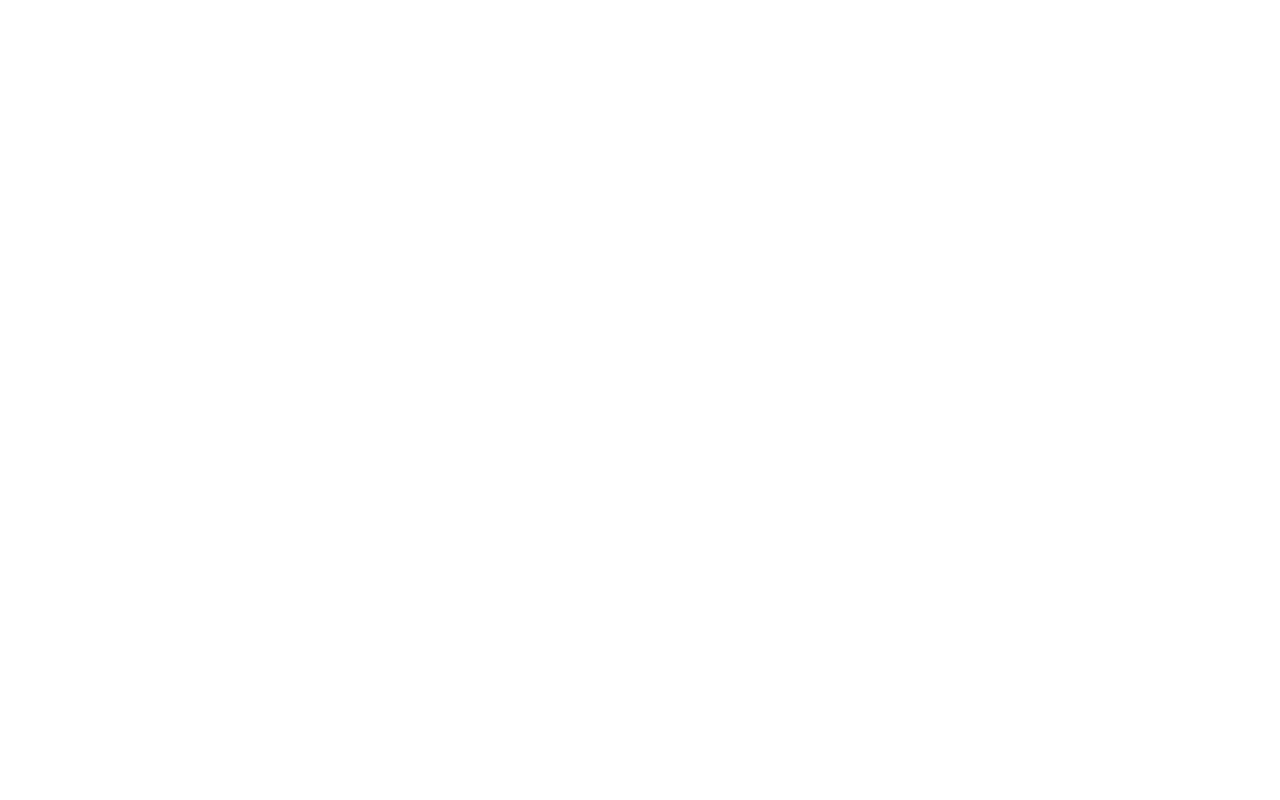
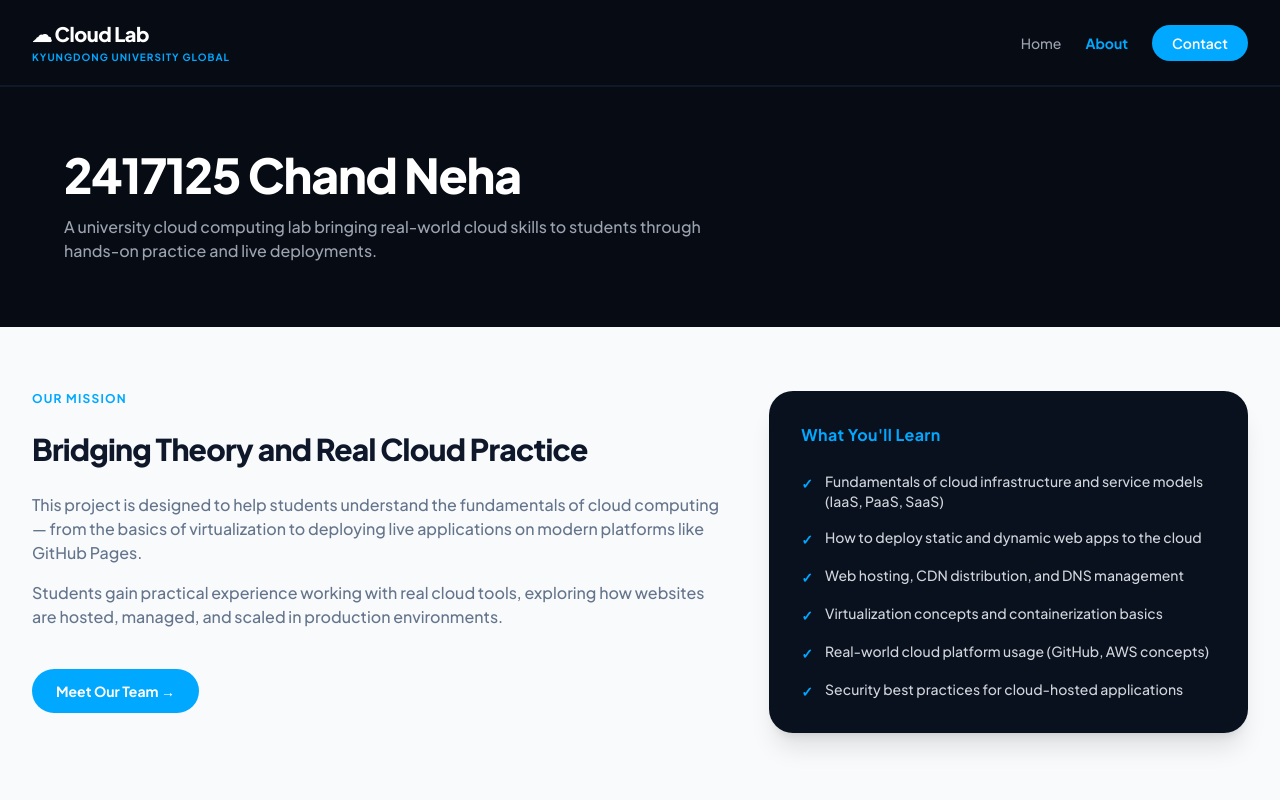
Before and after one commit to nehachand73/AMAZON, a plain HTML site: page about.html in a window 1280 px wide. Drawn offline with nearby package versions, Linux system fonts and the light colour scheme.

Commit message:
Update about.html

```diff
--- a/about.html
+++ b/about.html
@@ -1,11 +1,72 @@
 <!DOCTYPE html>
+<html lang="en">
+<head>
+    <meta charset="UTF-8">
+    <meta name="viewport" content="width=device-width, initial-scale=1.0">
+    <title>About | Cloud Computing Lab</title>
+    <script src="https://cdn.tailwindcss.com"></script>
+    <link href="https://fonts.googleapis.com/css2?family=Plus+Jakarta+Sans:wght@400;500;600;700;800&display=swap" rel="stylesheet">
+    <style>
+        body {
+            font-family: 'Plus Jakarta Sans', sans-serif;
+        }
+    </style>
+</head>
+<body class="bg-[#f8fafc] text-slate-900 min-h-screen">
 
-<html lang="en" xmlns="http://www.w3.org/1999/xhtml">
-<head>
-    <meta charset="utf-8" />
-    <title></title>
-</head>
-<body>
+    <nav class="bg-[#060b14] px-8 py-5 flex justify-between items-center border-b border-gray-900">
+        <div>
+            <div class="flex items-center gap-2">
+                <span class="text-white font-extrabold text-xl tracking-tight">☁ Cloud Lab</span>
+            </div>
+            <p class="text-[#00a8ff] text-[10px] font-bold tracking-widest uppercase mt-0.5">Kyungdong University Global</p>
+        </div>
+        <div class="flex items-center gap-6 font-medium text-sm">
+            <a href="index.html" class="text-gray-400 hover:text-white transition-colors">Home</a>
+            <a href="about.html" class="text-[#00a8ff] font-bold">About</a>
+            <a href="contact.html" class="bg-[#00a8ff] text-white px-5 py-2 rounded-full hover:bg-blue-500 transition-all font-semibold">Contact</a>
+        </div>
+    </nav>
 
+    <header class="bg-[#060b14] text-white px-8 md:px-16 py-16 border-t border-gray-900">
+        <h1 class="text-4xl md:text-5xl font-black tracking-tight mb-4">2417125 Chand Neha</h1>
+        <p class="text-gray-400 max-w-2xl text-sm md:text-base leading-relaxed font-medium">
+            A university cloud computing lab bringing real-world cloud skills to students through hands-on practice and live deployments.
+        </p>
+    </header>
+
+    <main class="max-w-7xl mx-auto px-8 py-16 grid grid-cols-1 lg:grid-cols-12 gap-12 items-start">
+        <section class="lg:col-span-7 space-y-6">
+            <p class="text-[#00a8ff] font-bold text-xs uppercase tracking-widest">Our Mission</p>
+            <h2 class="text-3xl font-extrabold text-slate-900 tracking-tight leading-tight">
+                Bridging Theory and Real Cloud Practice
+            </h2>
+            <div class="space-y-4 text-slate-500 font-medium leading-relaxed text-sm md:text-base">
+                <p>
+                    This project is designed to help students understand the fundamentals of cloud computing — from the basics of virtualization to deploying live applications on modern platforms like GitHub Pages.
+                </p>
+                <p>
+                    Students gain practical experience working with real cloud tools, exploring how websites are hosted, managed, and scaled in production environments.
+                </p>
+            </div>
+            <div class="pt-4">
+                <a href="contact.html" class="inline-flex items-center bg-[#00a8ff] text-white font-bold text-sm px-6 py-3 rounded-full hover:bg-blue-500 transition-all">
+                    Meet Our Team →
+                </a>
+            </div>
+        </section>
+
+        <aside class="lg:col-span-5 bg-[#09101e] text-white rounded-3xl p-8 shadow-xl">
+            <h3 class="text-base font-bold text-[#00a8ff] mb-6 tracking-wide">What You'll Learn</h3>
+            <ul class="space-y-4 text-xs md:text-sm font-medium text-gray-300">
+                <li class="flex items-start gap-3"><span class="text-[#00a8ff] font-bold mt-0.5">✓</span><span>Fundamentals of cloud infrastructure and service models (IaaS, PaaS, SaaS)</span></li>
+                <li class="flex items-start gap-3"><span class="text-[#00a8ff] font-bold mt-0.5">✓</span><span>How to deploy static and dynamic web apps to the cloud</span></li>
+                <li class="flex items-start gap-3"><span class="text-[#00a8ff] font-bold mt-0.5">✓</span><span>Web hosting, CDN distribution, and DNS management</span></li>
+                <li class="flex items-start gap-3"><span class="text-[#00a8ff] font-bold mt-0.5">✓</span><span>Virtualization concepts and containerization basics</span></li>
+                <li class="flex items-start gap-3"><span class="text-[#00a8ff] font-bold mt-0.5">✓</span><span>Real-world cloud platform usage (GitHub, AWS concepts)</span></li>
+                <li class="flex items-start gap-3"><span class="text-[#00a8ff] font-bold mt-0.5">✓</span><span>Security best practices for cloud-hosted applications</span></li>
+            </ul>
+        </aside>
+    </main>
 </body>
 </html>
```
